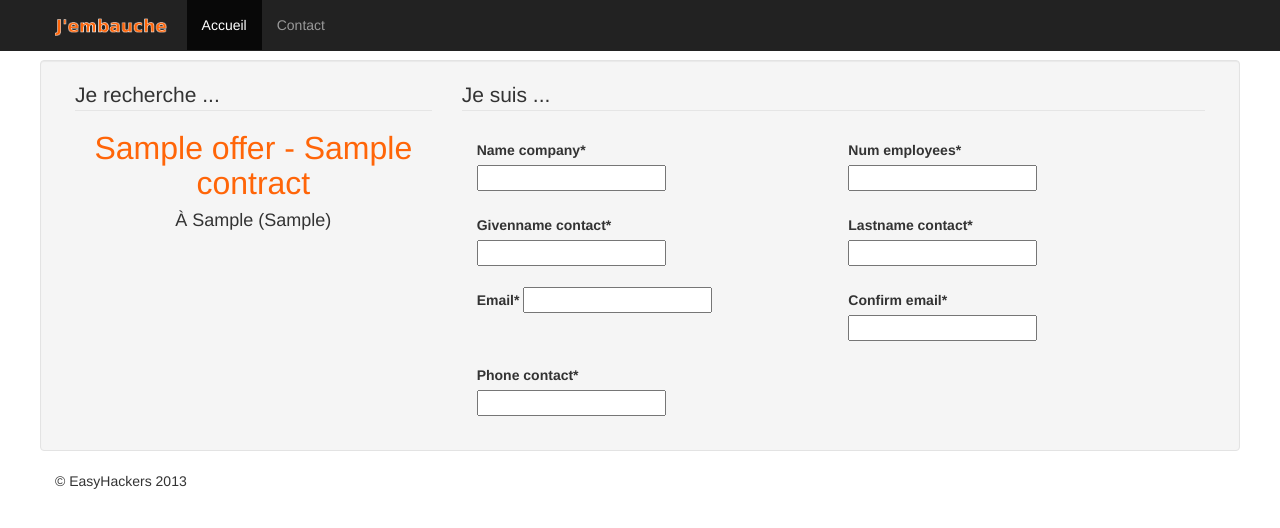
After one commit to asadones/EasyHackers, a Django app: template jembauche/jembauche/templates/finalize.html in a window 1280 px wide. The commit adds this page. Shown: the top 528 px of the page. Run offline with Django 3.2, Linux system fonts and the light colour scheme; the template is opened without the code that fills it: most values are stand-ins (such as "Sample title", 1, 10 or a date in 2020); form fields are guessed from the names that the template uses; some libraries are stand-ins or nearby versions.

Commit message:
Added contact form

```diff
--- /dev/null
+++ b/jembauche/jembauche/templates/finalize.html
@@ -0,0 +1,64 @@
+{% extends 'base.html' %}
+{% block content %}
+<div class="row well">
+  <div class="col-lg-4">
+    <legend>Je recherche ...</legend>
+    <h2 style="color:#ff6508" class="text-center">{{ offer_data.title }} - {{ offer_data.contract }}</h2>
+    <h4 class="text-center">&Agrave; {{ offer_data.localisation_city }} ({{ offer_data.localisation_province}})</h4>
+  </div>
+  <div class="col-lg-8">
+    <form class="form-horizontal">
+       <legend>Je suis ...</legend>
+       <div class="col-lg-6">
+         <div class="form-group col-lg-11 {% if contact_form.name_company.errors %}has-error{% endif %}">
+           <label for="{{ contact_form.name_company.id }}" class="control-label">{{ contact_form.name_company.label }}*</label>
+           {{ contact_form.name_company }}
+           {% if contact_form.name_company.errors %}<span class="help-block">{{ contact_form.name_company.errors }}</span>{% endif %}
+         </div>
+       </div>
+       <div class="col-lg-6">
+         <div class="form-group col-lg-11 {% if contact_form.num_employees.errors %}has-error{% endif %}">
+           <label for="{{ contact_form.num_employees.id }}" class="control-label">{{ contact_form.num_employees.label }}*</label>
+           {{ contact_form.num_employees }}
+           {% if contact_form.num_employees.errors %}<span class="help-block">{{ contact_form.num_employees.errors }}</span>{% endif %}
+         </div>
+       </div>
+       <div class="col-lg-6">
+         <div class="form-group col-lg-11 {% if contact_form.givenname_contact.errors %}has-error{% endif %}">
+           <label for="{{ contact_form.givenname_contact.id }}" class="control-label">{{ contact_form.givenname_contact.label }}*</label>
+           {{ contact_form.givenname_contact }}
+           {% if contact_form.givenname_contact.errors %}<span class="help-block">{{ contact_form.givenname_contact.errors }}</span>{% endif %}
+         </div>
+       </div>
+       <div class="col-lg-6">
+         <div class="form-group col-lg-11 {% if contact_form.lastname_contact.errors %}has-error{% endif %}">
+           <label for="{{ contact_form.lastname_contact.id }}" class="control-label">{{ contact_form.lastname_contact.label }}*</label>
+           {{ contact_form.lastname_contact }}
+           {% if contact_form.lastname_contact.errors %}<span class="help-block">{{ contact_form.lastname_contact.errors }}</span>{% endif %}
+         </div>
+       </div>
+       <div class="col-lg-6">
+         <div class="form-group col-lg-11 {% if contact_form.email.errors %}has-error{% endif %}">
+           <label for="{{ contact_form.email.id }}" class="control-label">{{ contact_form.email.label }}*</label>
+           {{ contact_form.email }}
+           {% if contact_form.email.errors %}<span class="help-block">{{ contact_form.email.errors }}</span>{% endif %}
+         </div>
+       </div>
+       <div class="col-lg-6">
+         <div class="form-group col-lg-11 {% if contact_form.confirm_email.errors %}has-error{% endif %}">
+           <label for="{{ contact_form.confirm_email.id }}" class="control-label">{{ contact_form.confirm_email.label }}*</label>
+           {{ contact_form.confirm_email }}
+           {% if contact_form.confirm_email.errors %}<span class="help-block">{{ contact_form.confirm_email.errors }}</span>{% endif %}
+         </div>
+       </div>
+       <div class="col-lg-6">
+         <div class="form-group col-lg-11 {% if contact_form.phone_contact.errors %}has-error{% endif %}">
+           <label for="{{ contact_form.phone_contact.id }}" class="control-label">{{ contact_form.phone_contact.label }}*</label>
+           {{ contact_form.phone_contact }}
+           {% if contact_form.phone_contact.errors %}<span class="help-block">{{ contact_form.phone_contact.errors }}</span>{% endif %}
+         </div>
+       </div>
+    </form>
+  </div>
+</div>
+{% endblock %}
--- a/jembauche/jembauche/templates/start.html
+++ b/jembauche/jembauche/templates/start.html
@@ -12,9 +12,13 @@
             {{ offer_form.name_company }}
             {% if offer_form.name_company.errors %}<span class="help-block">{{ offer_form.name_company.errors }}</span>{% endif %}
         </div>
-          <div class="form-group col-lg-8">
+        <div class="form-group col-lg-6">
             <label for="{{ offer_form.localisation.id }}">{{ offer_form.localisation.label }}*</label>
             {{ offer_form.localisation }}
+        </div>
+        <div class="form-group col-lg-6" style="margin-left: 15px;">
+            <label for="{{ offer_form.contract.id }}">{{ offer_form.contract.label }}*</label>
+            {{ offer_form.contract }}
         </div>
         <div class="form-group col-lg-6">
             <label for="{{ offer_form.function.id }}">{{ offer_form.function.label }}*</label>
--- a/jembauche/jembauche/views.py
+++ b/jembauche/jembauche/views.py
@@ -11,6 +11,8 @@ class HomepageView(TemplateView):
         context = super(HomepageView, self).get_context_data()
         if self.request.method == 'POST':
             context['offer_form'] = OfferForm(self.request.POST)
+            context['contact_form'] = ContactForm(initial=self.request.POST)
+            context['offer_data'] = self.request.POST
         else:
             context['offer_form'] = OfferForm()
         return context
@@ -21,4 +23,6 @@ class HomepageView(TemplateView):
 
     def post(self, *args, **kwargs):
         context = self.get_context_data(*args, **kwargs)
+        if (context['offer_form'].is_valid()):
+            self.template_name = 'finalize.html'
         return self.render_to_response(context)
```
Also changed, not shown: jembauche/jembauche/forms.py (+33 -19 lines). Lines whose indentation alone changed are shown as unchanged.
